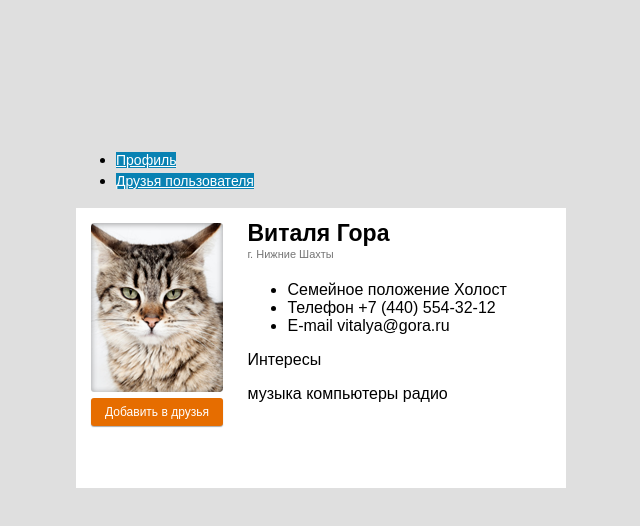
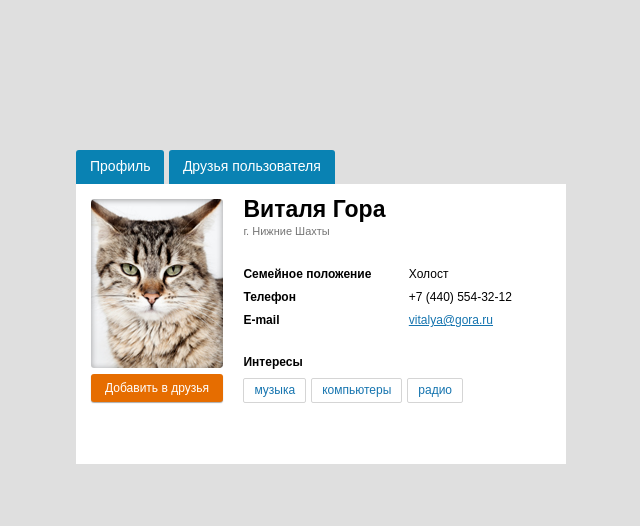
Before and after one commit to tvixxx/vitaliy-gora-angular-app, a plain HTML site: page index.html in a window 1280 px wide. Shown: the whole page, without its empty margins (224-864 px from the left). Drawn offline with nearby package versions, Linux system fonts and the light colour scheme.

Commit message:
updated structure, updated styles

```diff
--- a/css/main.css
+++ b/css/main.css
@@ -22,6 +22,30 @@ html, body {
     height: auto;
     margin-top: 150px;
     margin-left: 300px;
+}
+
+.nav-tabs {
+    position: relative;
+    display: block;
+}
+
+.nav-tabs__list {
+    margin: 0;
+    padding: 0;
+}
+
+.nav-tabs__list-item {
+    display: inline-block;
+    list-style: none;
+    line-height: 1;
+}
+
+.nav-tabs__btn {
+    font-size: 14px;
+    line-height: 21px;
+    text-decoration: none;
+    border-top-left-radius: 3px;
+    border-top-right-radius: 3px;
 }
 
 .card__content {
@@ -70,7 +94,7 @@ html, body {
 }
 
 .card__preview + .card__information {
-    margin-left: 20px;
+    margin-left: 16px;
 }
 
 .card__information {
@@ -88,10 +112,13 @@ html, body {
 }
 
 .btn-primary {
+    box-sizing: border-box;
+    display: inline-block;
     color: #fff;
     background-color: #0982b3;
     font-size: 14px;
     line-height: 21px;
+    padding: 6px 14px 7px;
 }
 
 .btn-primary.selected {
@@ -115,6 +142,7 @@ html, body {
 }
 
 .card__information {
+    width: 304px;
     display: inline-block;
 }
 
@@ -127,6 +155,101 @@ html, body {
 
 .card__information-city {
     font-size: 11px;
-    line-height: 21px;
+    line-height: 23px;
     color: #757575;
 }
+
+.card__information-main-module {
+    margin-bottom: 20px;
+    display: inline-block;
+}
+
+.card__information-personal-list {
+    display: inline-block;
+    margin: 0;
+    padding: 0;
+    font-size: 0;
+    margin-bottom: 20px;
+}
+
+.card__information-personal-item {
+    width: 100%;
+    list-style: none;
+    font-size: 12px;
+    line-height: 23px;
+}
+
+.card__information-personal {
+    font-size: 12px;
+    line-height: 23px;
+}
+
+.state-user {
+    padding: 0;
+}
+
+.state-user__title,
+.phone-user__title,
+.email-user__title {
+    display: inline-block;
+    width: 162px;
+    font-weight: bold;
+}
+
+.state-user__text,
+.phone-user__text,
+.email-user__text-link {
+    display: inline-block;
+    width: 138px;
+    text-align: left;
+}
+
+.email-user__text-link {
+    color: #1574af;
+    text-decoration: underline;
+    cursor: pointer;
+}
+
+.email-user__text-link:hover {
+    color: #1589c5;
+    text-decoration: none;
+}
+
+.card__information-interests {
+    display: block;
+    font-size: 0;
+}
+
+.card__information-interests-title {
+    margin: 0;
+    font-size: 12px;
+    line-height: 21px;
+    font-weight: bold;
+    margin-bottom: 5px;
+}
+
+.card__information-interests-item {
+    display: inline-block;
+}
+
+.card__information-interests-item + .card__information-interests-item {
+    margin-left: 5px;
+}
+
+.interest {
+    box-sizing: border-box;
+    padding: 0 10px;
+    font-size: 12px;
+    line-height: 23px;
+    color: #1574af;
+    background-color: #fff;
+    border: 1px solid #d5d5d5;
+    border-radius: 2px;
+    transition: all .15s ease-in-out;
+    cursor: pointer;
+}
+
+.interest:hover {
+    color: #000;
+    background-color: #f3f3f3;
+}
--- a/index.html
+++ b/index.html
@@ -50,7 +50,7 @@
                             </li>
                             <li class="card__information-personal-item email-user">
                                 <span class="email-user__title">E-mail</span>
-                                <span class="email-user__text">vitalya@gora.ru</span>
+                                <a href="mailto:vitalya@gira.ru" class="email-user__text-link">vitalya@gora.ru</a>
                             </li>
                         </ul>
                    </div>
@@ -72,7 +72,7 @@
 
 <script src="https://ajax.googleapis.com/ajax/libs/angularjs/1.2.32/angular.min.js"></script>
 <script src="./js/app.js"></script>
-<script src="./js/controllers/card.controller.js"></script>
-<script src="./js/controllers/navigation-tabs.controller.js"></script>
+<script src="js/card/navigation-tabs/card.controller.js"></script>
+<script src="js/card/controllers/navigation-tabs.controller.js"></script>
 </body>
 </html>
```
Also changed, not shown: js/card/controllers/navigation-tabs.controller.js (renamed from js/controllers/navigation-tabs.controller.js), js/card/navigation-tabs/card.controller.js (renamed from js/controllers/card.controller.js).
